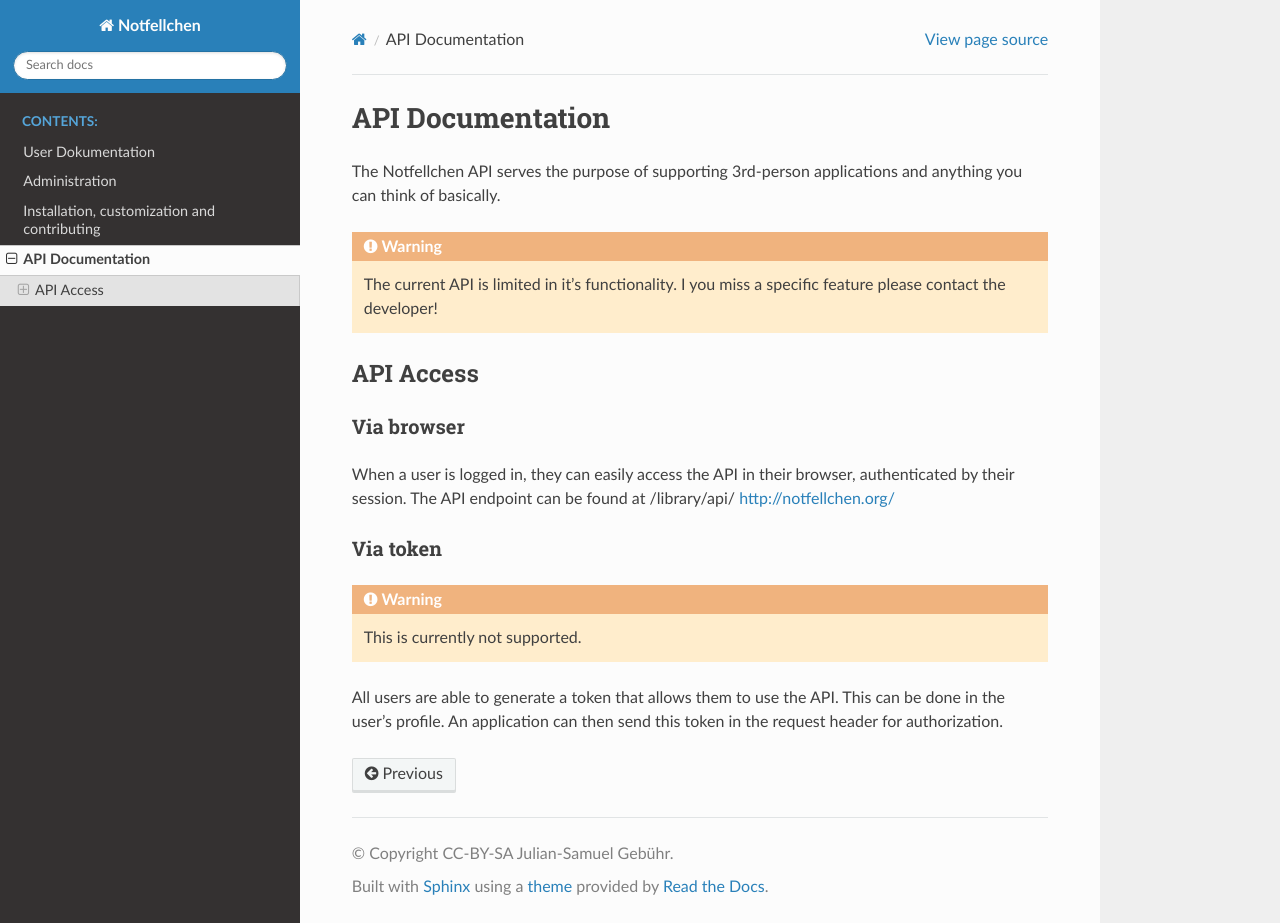
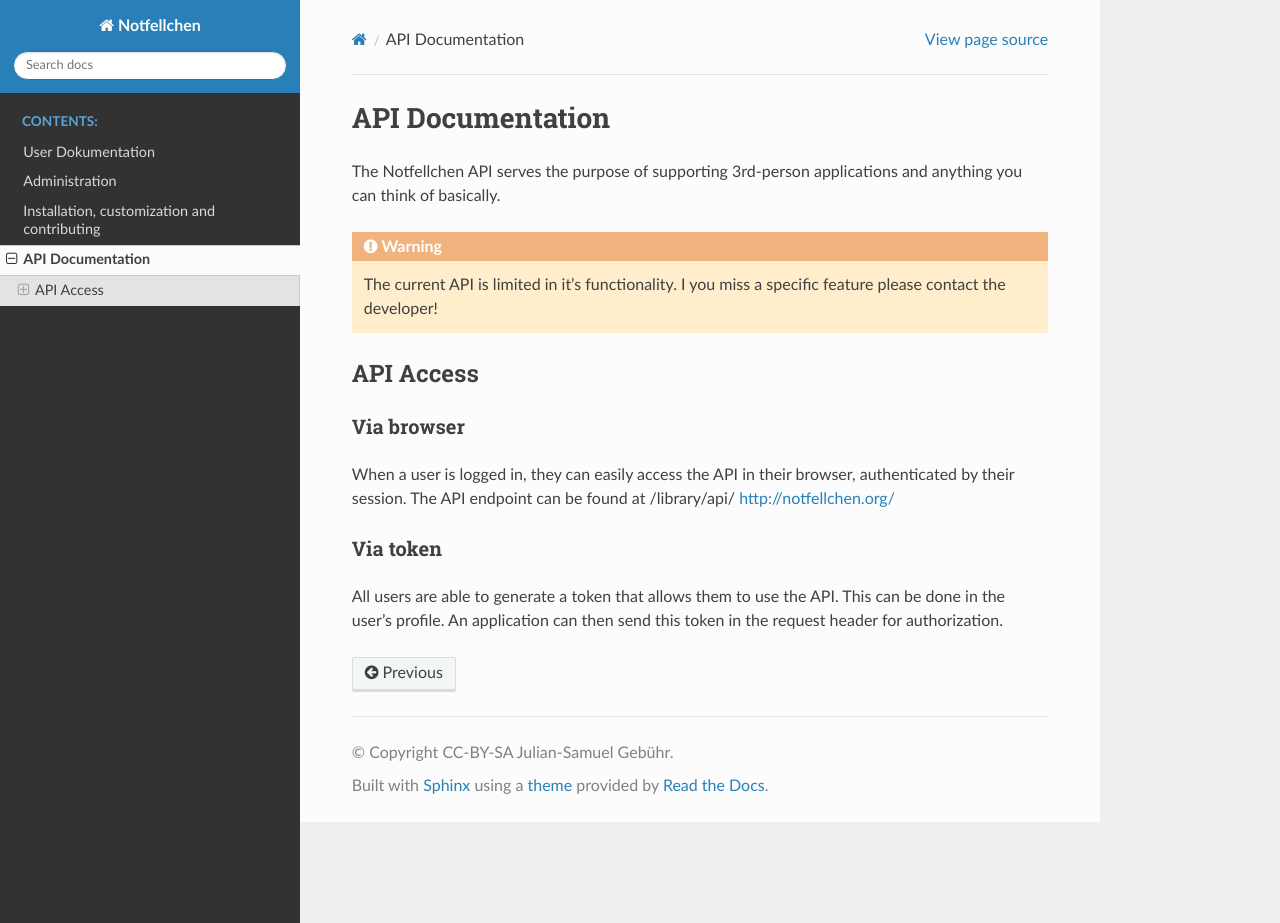
Before and after one commit to moan0s/notfellchen, a Sphinx documentation site: the page built from docs/API/index.rst, in a window 1280 px wide and 923 px high. Built offline with Sphinx 7.4.7 and the Read the Docs theme 3.1.0, drawn with Linux system fonts in a browser that asks for light colours.

Commit message:
docs: remove not implemented warning

```diff
--- a/docs/API/index.rst
+++ b/docs/API/index.rst
@@ -20,8 +20,6 @@
 Via token
 ---------
 
-.. warning::
-    This is currently not supported.
 
 All users are able to generate a token that allows them to use the API. This can be done in the user's profile.
 An application can then send this token in the request header for authorization.
```
